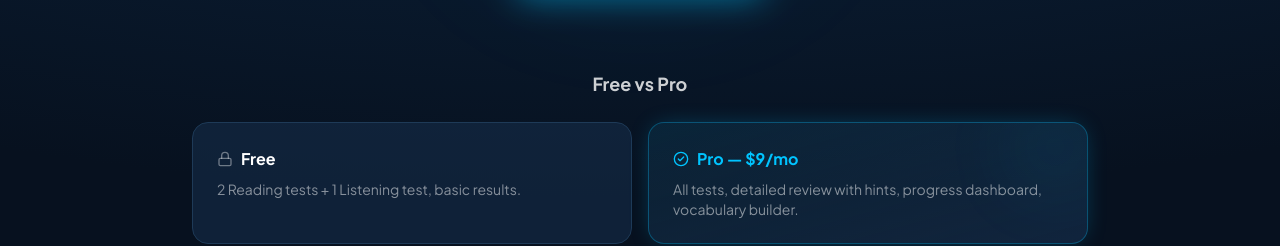
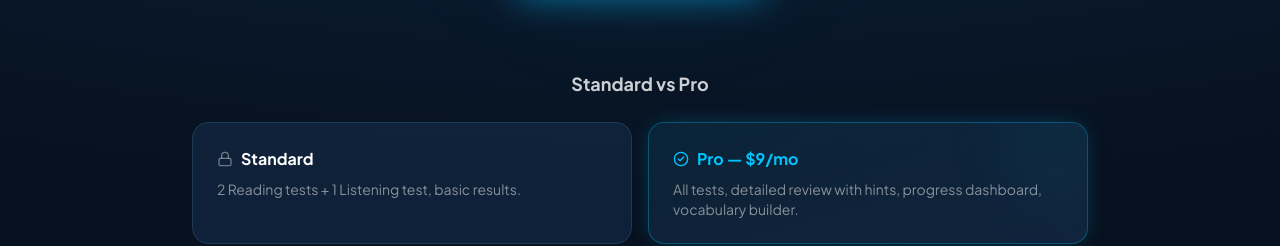
Before and after one commit to CProprojects/bandpath-web, a Next.js app: page / in a window 1280 px wide. Shown: the part 402-648 px from the top of the page. Built offline with nearby package versions, Linux system fonts and the light colour scheme.

Commit message:
Rename "Free" plan label to "Standard" across the UI
Cosmetic copy change only — the underlying plan value stays "free" in the DB/API.

```diff
--- a/src/app/page.tsx
+++ b/src/app/page.tsx
@@ -33,12 +33,12 @@ export default function LandingPage() {
       </div>
 
       <section className="relative mt-20 w-full max-w-4xl">
-        <h2 className="text-center text-lg font-bold text-white/80">Free vs Pro</h2>
+        <h2 className="text-center text-lg font-bold text-white/80">Standard vs Pro</h2>
         <div className="mt-6 grid gap-4 sm:grid-cols-2">
           <div className="rounded-2xl border border-bp-border bg-bp-card/60 p-6">
             <div className="flex items-center gap-2 font-bold text-white">
               <Lock className="h-4 w-4 text-white/40" />
-              Free
+              Standard
             </div>
             <p className="mt-2 text-sm text-white/50">
               2 Reading tests + 1 Listening test, basic results.
--- a/src/app/profile/page.tsx
+++ b/src/app/profile/page.tsx
@@ -58,7 +58,7 @@ export default async function ProfilePage() {
             </span>
           )}
           <span className="rounded-full bg-bp-accent/15 px-3 py-1 font-semibold text-bp-accent">
-            {profile?.plan === "pro" ? "Pro" : "Free"} plan
+            {profile?.plan === "pro" ? "Pro" : "Standard"} plan
           </span>
           {profile?.created_at && (
             <span className="rounded-full bg-white/5 px-3 py-1 font-semibold text-white/40">
--- a/src/components/UsersTable.tsx
+++ b/src/components/UsersTable.tsx
@@ -131,7 +131,7 @@ export function UsersTable({ users: initialUsers }: { users: UserRow[] }) {
               <button
                 onClick={() => togglePlan(u)}
                 disabled={togglingId === u.id}
-                title={u.plan === "pro" ? "Switch to Free" : "Switch to Pro"}
+                title={u.plan === "pro" ? "Switch to Standard" : "Switch to Pro"}
                 className={`flex items-center gap-1.5 rounded-lg border px-2.5 py-1.5 text-[11px] font-bold transition-colors disabled:opacity-50 ${
                   u.plan === "pro"
                     ? "border-bp-warning/30 bg-bp-warning/10 text-bp-warning hover:bg-bp-warning/20"
@@ -143,7 +143,7 @@ export function UsersTable({ users: initialUsers }: { users: UserRow[] }) {
                 ) : (
                   <Crown className="h-3.5 w-3.5" />
                 )}
-                {u.plan === "pro" ? "Make Free" : "Make Pro"}
+                {u.plan === "pro" ? "Make Standard" : "Make Pro"}
               </button>
             </div>
           </div>
```
